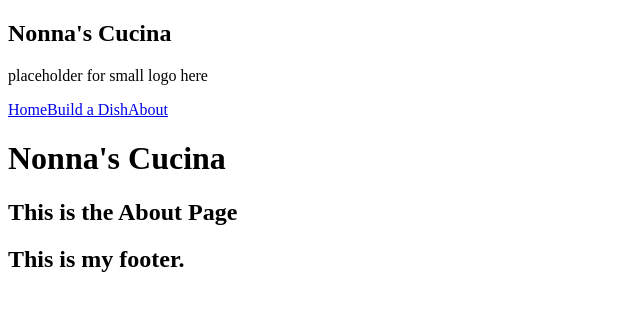
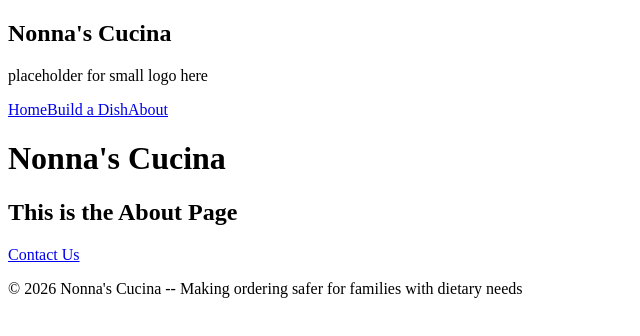
Before and after one commit to lindsayowow/nonnas-cucina, a React (Vite) app: page /about in a window 1280 px wide. Shown: the top 336 px of the page, without its empty margins (0-640 px from the left). Built offline with nearby package versions, Linux system fonts and the light colour scheme.

Commit message:
loading empty css files

```diff
--- a/src/components/Footer.jsx
+++ b/src/components/Footer.jsx
@@ -1,9 +1,14 @@
-import React from 'react'
+import React from 'react';
+import { Link } from 'react-router-dom';
 
 export default function Footer() {
   return (
     <div>
-      <h2>This is my footer.</h2>
+      <footer>
+
+        <Link to="/about">Contact Us</Link>
+       <p>&copy; 2026 Nonna's Cucina -- Making ordering safer for families with dietary needs</p>
+</footer>
     </div>
   )
 }
```
Also changed, not shown: src/styles/About.css (added), src/styles/BuildADish.css (added), src/styles/Footer.css (added), src/styles/Header.css (added).
